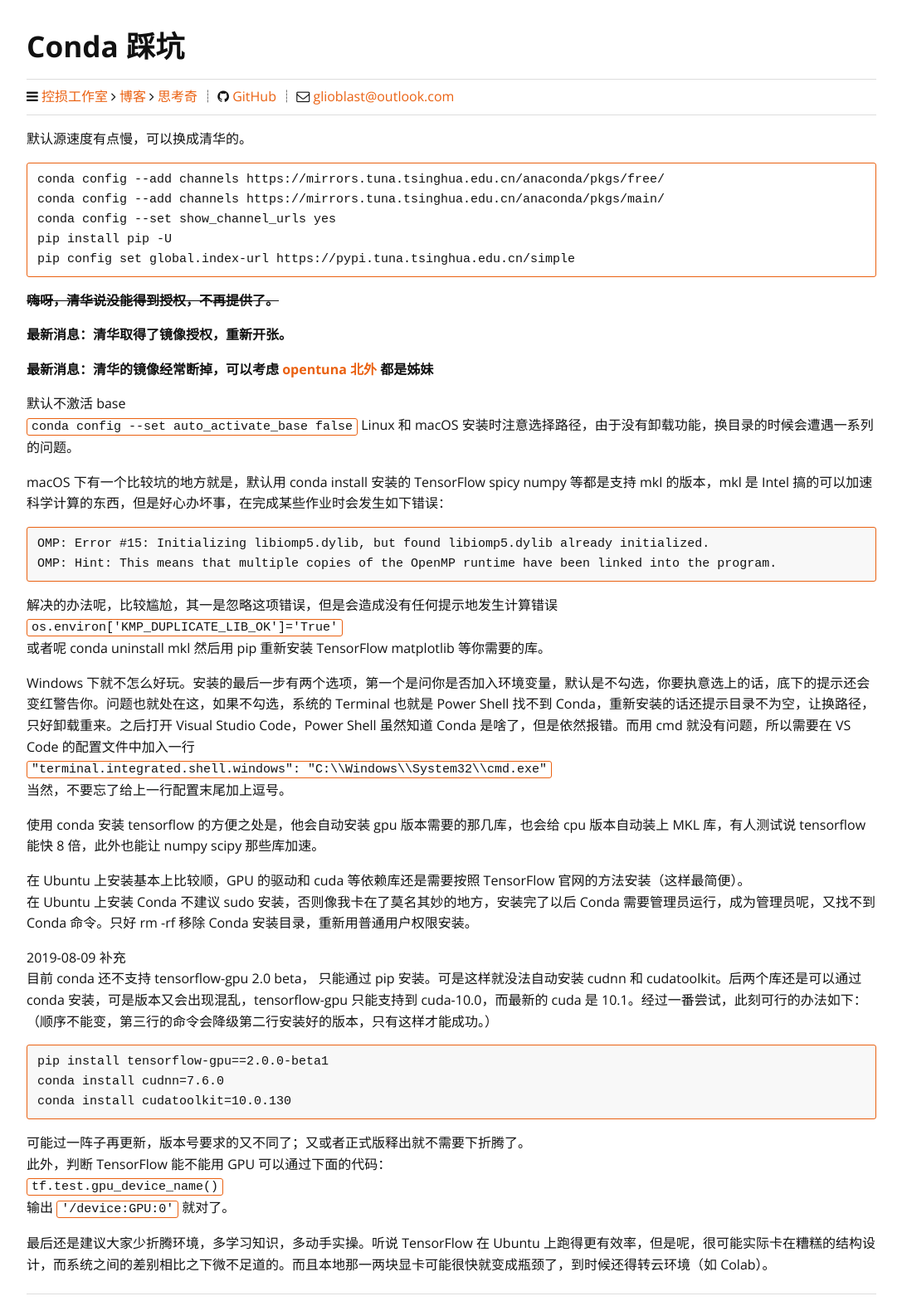
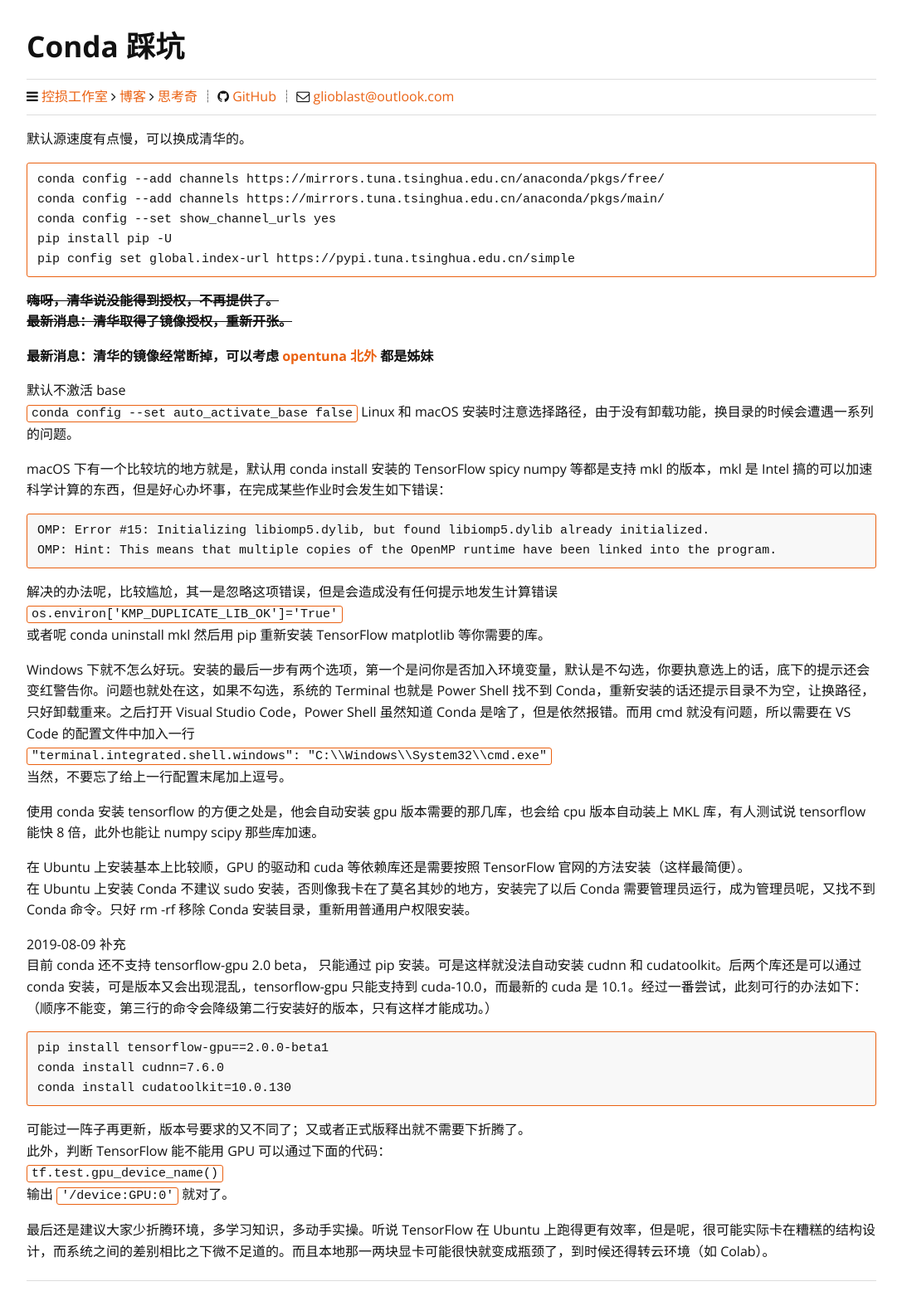
Before and after one commit to DamageControlStudio/HomePage, a Jekyll site: the page built from _posts/2019-03-23-conda-cai-keng.md, in a window 1280 px wide. Shown: the whole page at 83% size, without its empty margins (96-1183 px from the left). Built offline with Jekyll 4.4.1, drawn with Linux system fonts in a browser that asks for light colours.

```diff
--- a/_posts/2019-03-23-conda-cai-keng.md
+++ b/_posts/2019-03-23-conda-cai-keng.md
@@ -17,9 +17,8 @@ pip config set global.index-url https://pypi.tuna.tsinghua.edu.cn/simple
 
 <del>
 **嗨呀，清华说没能得到授权，不再提供了。**
+**最新消息：清华取得了镜像授权，重新开张。**
 </del>
-
-**最新消息：清华取得了镜像授权，重新开张。**
 
 **最新消息：清华的镜像经常断掉，可以考虑 [opentuna](https://opentuna.cn/) [北外](https://mirrors.bfsu.edu.cn/) 都是姊妹**
 
```
